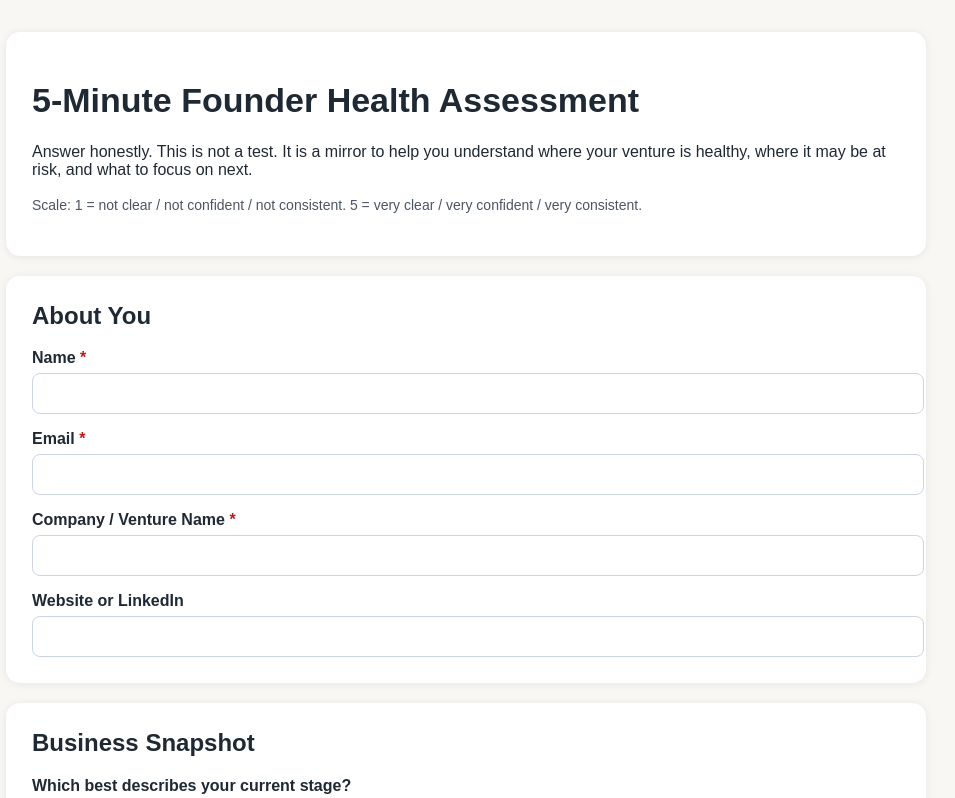
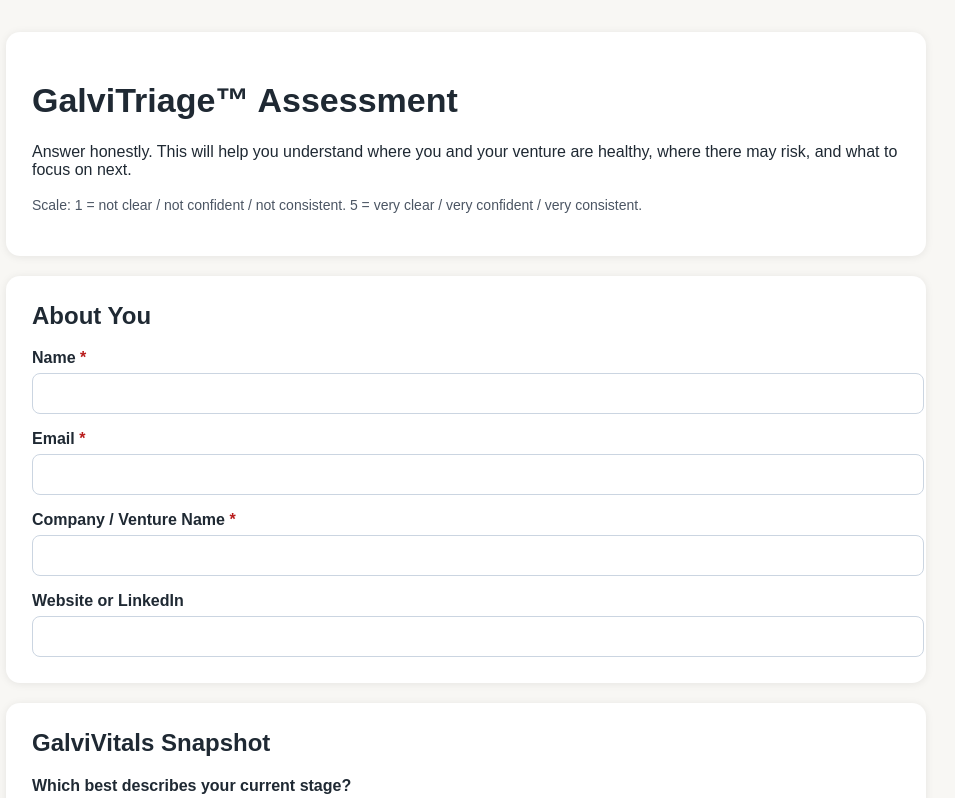
Before and after one commit to mrgalvipro/galvitriage, a plain HTML site: page index.html in a window 1280 px wide. Shown: the top 798 px of the page, without its empty margins (174-1129 px from the left). Drawn offline with Linux system fonts and the light colour scheme.

Commit message:
Update GalviTriage questions on index.html

```diff
--- a/index.html
+++ b/index.html
@@ -3,7 +3,7 @@
 <head>
   <meta charset="UTF-8" />
   <meta name="viewport" content="width=device-width, initial-scale=1.0" />
-  <title>5-Minute Founder Health Assessment</title>
+  <title>GalviTriage™ Assessment</title>
   <style>
     body { font-family: Arial, sans-serif; margin: 0; background: #f8f7f4; color: #1f2933; }
     .wrap { max-width: 920px; margin: 0 auto; padding: 32px 18px; }
@@ -30,8 +30,8 @@
 <body>
 <div class="wrap">
   <div class="panel">
-    <h1>5-Minute Founder Health Assessment</h1>
-    <p>Answer honestly. This is not a test. It is a mirror to help you understand where your venture is healthy, where it may be at risk, and what to focus on next.</p>
+    <h1>GalviTriage™  Assessment</h1>
+    <p>Answer honestly. This will help you understand where you and your venture are healthy, where there may risk, and what to focus on next.</p>
     <p class="small">Scale: 1 = not clear / not confident / not consistent. 5 = very clear / very confident / very consistent.</p>
   </div>
 
@@ -49,7 +49,7 @@
     </div>
 
     <div class="panel">
-      <h2>Business Snapshot</h2>
+      <h2>GalviVitals Snapshot</h2>
       <label>Which best describes your current stage?</label>
       <select name="stage" required>
         <option value="">Select one</option>
@@ -147,9 +147,9 @@ const questions = [
   {cat:'Customer Health', key:'customerConvos', text:'How often do you speak directly with customers, users, donors, or stakeholders?'},
   {cat:'Revenue Health', key:'predictRevenue', text:'How predictable is your revenue or funding today?'},
   {cat:'Revenue Health', key:'growRevenue', text:'How confident are you in your ability to grow revenue or funding over the next 12 months?'},
-  {cat:'Product / Service Health', key:'customerSatisfaction', text:'How satisfied are people with your product, service, program, or offering?'},
+  {cat:'Product / Service Health', key:'customerSatisfaction', text:'How well do you understand what is driving - or limiting - your revenue today?'},
   {cat:'Product / Service Health', key:'improveOffering', text:'How consistently do you improve your product, service, program, or customer experience?'},
-  {cat:'Operational Health', key:'organizedOps', text:'How organized are your day-to-day operations?'},
+  {cat:'Operational Health', key:'organizedOps', text:'How consistently do you improve your offering based on feedback?'},
   {cat:'Operational Health', key:'founderDependent', text:'How well can the business function without everything depending on you personally?'},
   {cat:'Technology Health', key:'techGrowth', text:'How effectively are you using technology to support growth and execution?'},
   {cat:'Technology Health', key:'aiReady', text:'How prepared are you to use AI tools or automation in a meaningful way?'},
```
